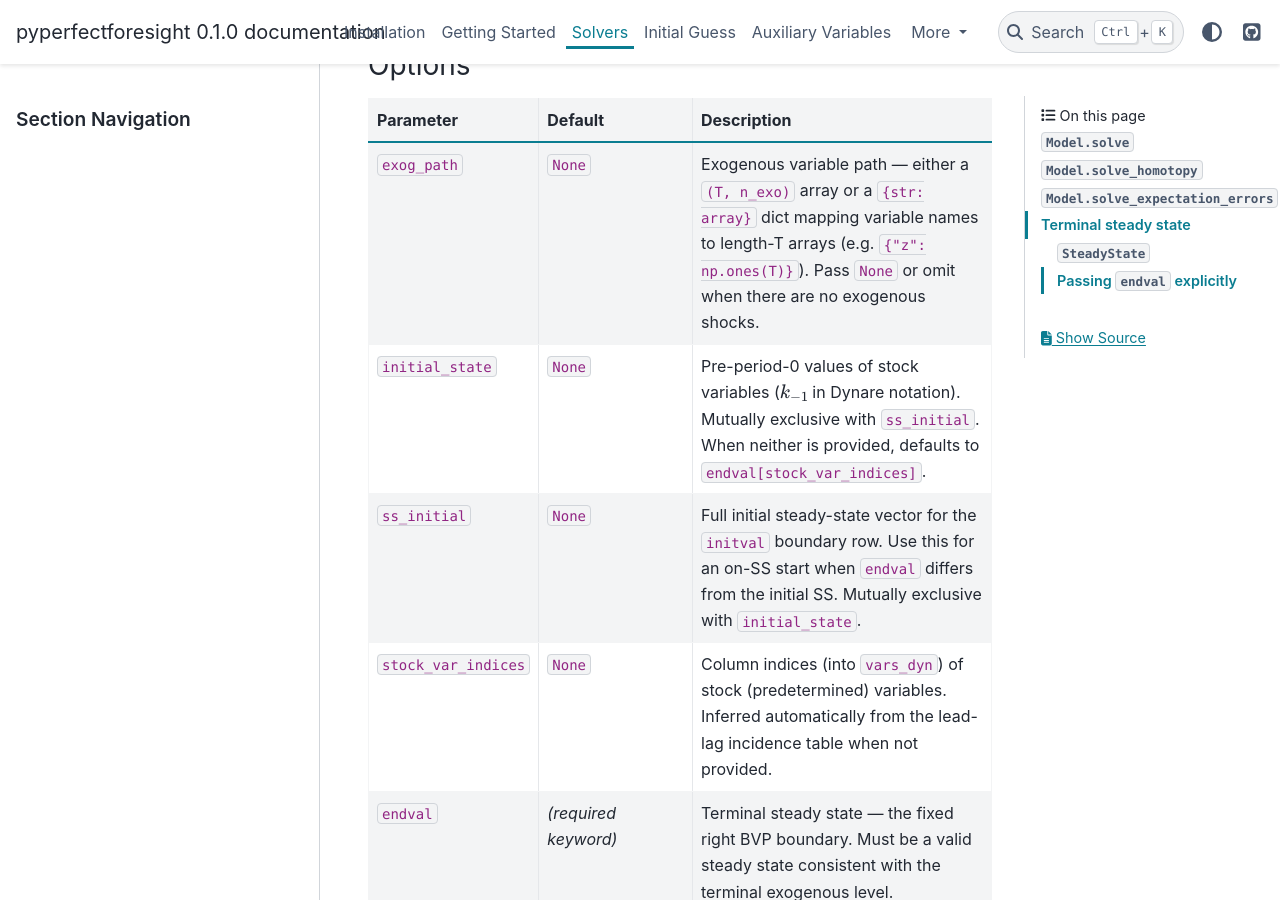
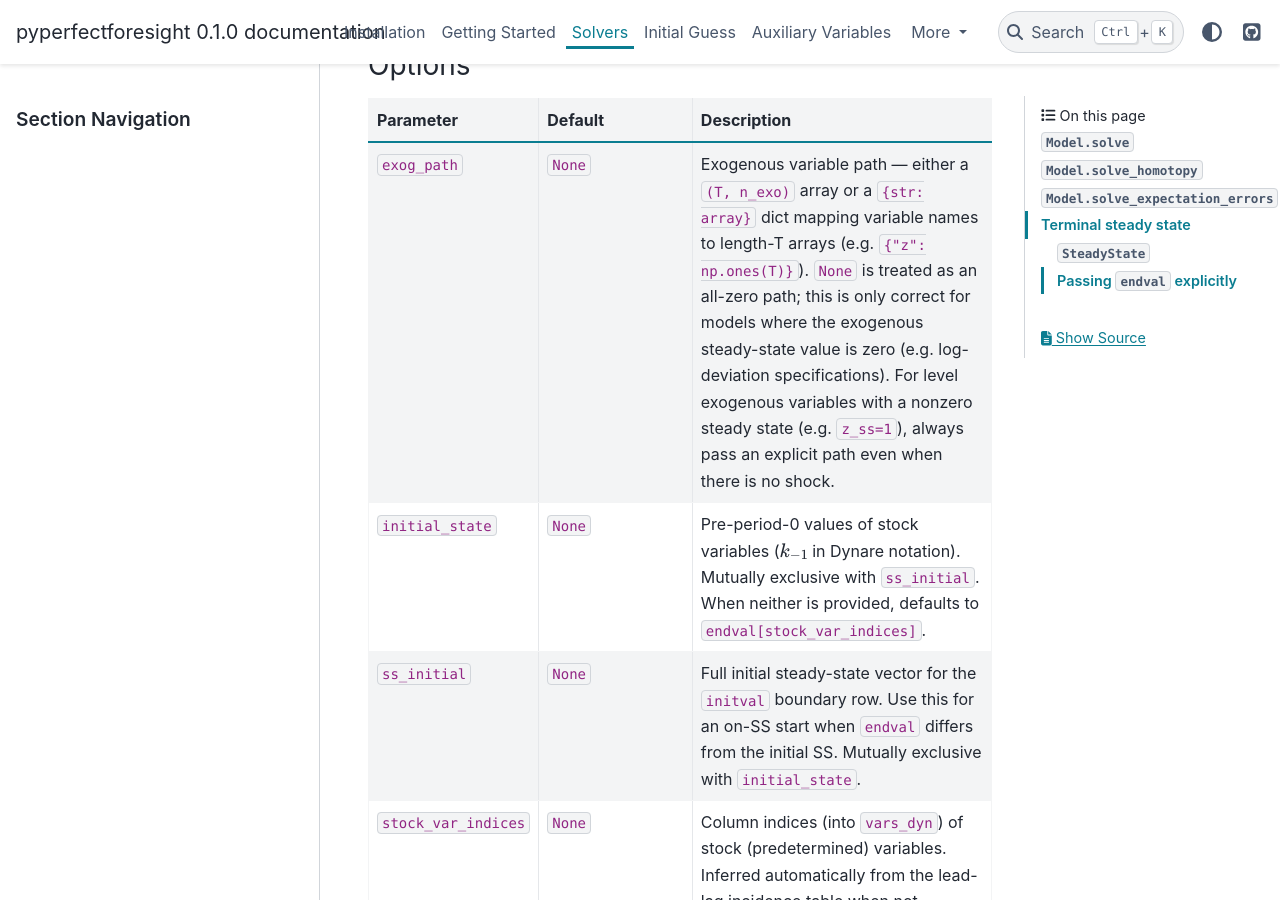
Before and after one commit to Shunsuke-Hori/pyperfectforesight, a Sphinx documentation site: the page built from docs/solvers.md, in a window 1280 px wide and 900 px high, scrolled down 1017 px. Built offline with Sphinx 7.4.7 and the PyData theme 0.15.4, drawn with Linux system fonts in a browser that asks for light colours.

Commit message:
fix: address ninth Copilot review on docs DSL revision
- solvers.md: clarify exog_path=None is all-zeros and only correct for
  deviation models; level models with nonzero SS must pass explicit path

Co-Authored-By: Claude Sonnet 4.6 <noreply@anthropic.com>

```diff
--- a/docs/solvers.md
+++ b/docs/solvers.md
@@ -40,7 +40,7 @@ The return value is a `scipy.optimize.OptimizeResult`-like object with `.success
 
 | Parameter | Default | Description |
 |---|---|---|
-| `exog_path` | `None` | Exogenous variable path — either a `(T, n_exo)` array or a `{str: array}` dict mapping variable names to length-T arrays (e.g. `{"z": np.ones(T)}`). Pass `None` or omit when there are no exogenous shocks. |
+| `exog_path` | `None` | Exogenous variable path — either a `(T, n_exo)` array or a `{str: array}` dict mapping variable names to length-T arrays (e.g. `{"z": np.ones(T)}`). `None` is treated as an all-zero path; this is only correct for models where the exogenous steady-state value is zero (e.g. log-deviation specifications). For level exogenous variables with a nonzero steady state (e.g. `z_ss=1`), always pass an explicit path even when there is no shock. |
 | `initial_state` | `None` | Pre-period-0 values of stock variables ($k_{-1}$ in Dynare notation). Mutually exclusive with `ss_initial`. When neither is provided, defaults to `endval[stock_var_indices]`. |
 | `ss_initial` | `None` | Full initial steady-state vector for the `initval` boundary row. Use this for an on-SS start when `endval` differs from the initial SS. Mutually exclusive with `initial_state`. |
 | `stock_var_indices` | `None` | Column indices (into `vars_dyn`) of stock (predetermined) variables. Inferred automatically from the lead-lag incidence table when not provided. |
```
